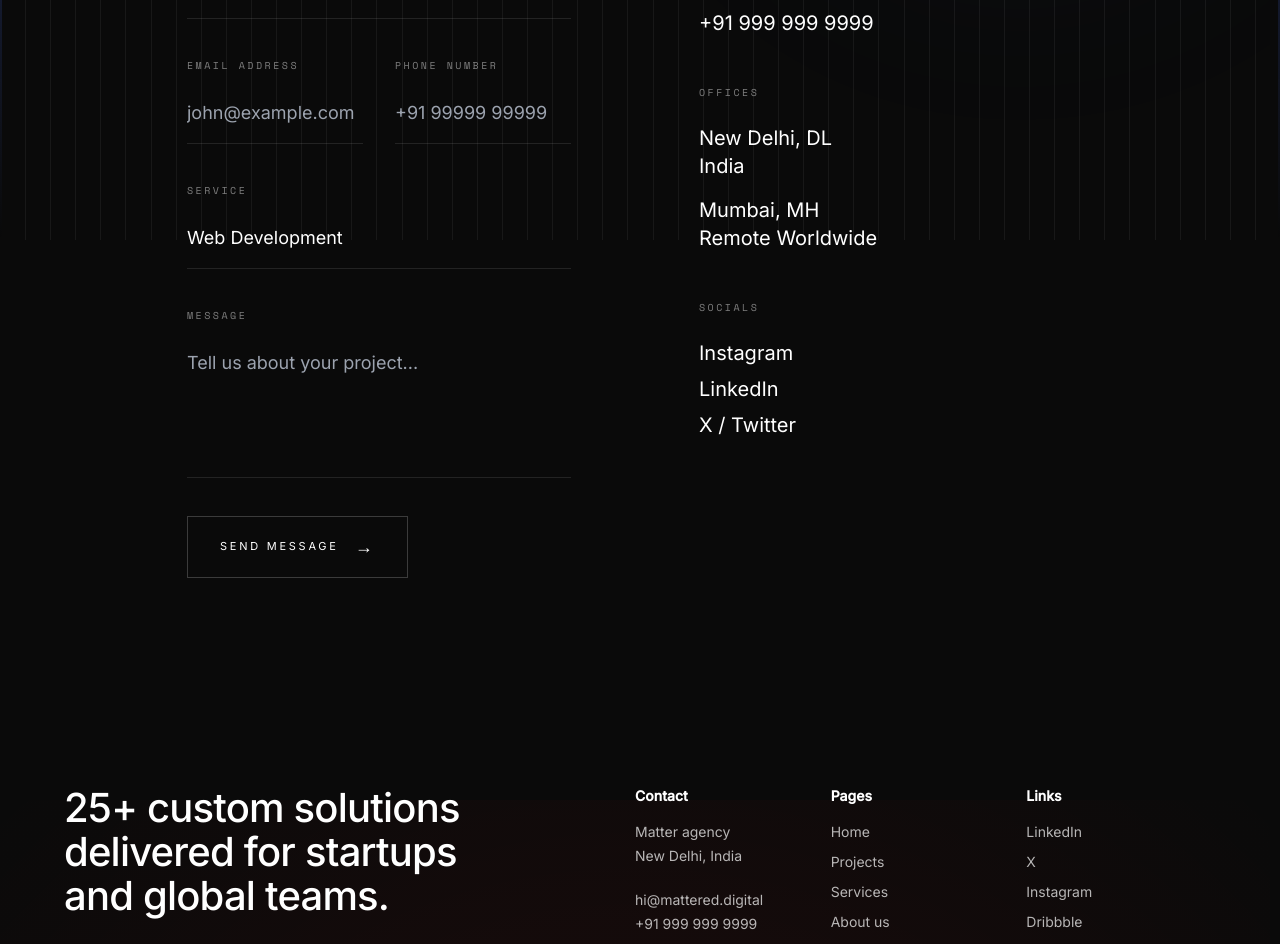
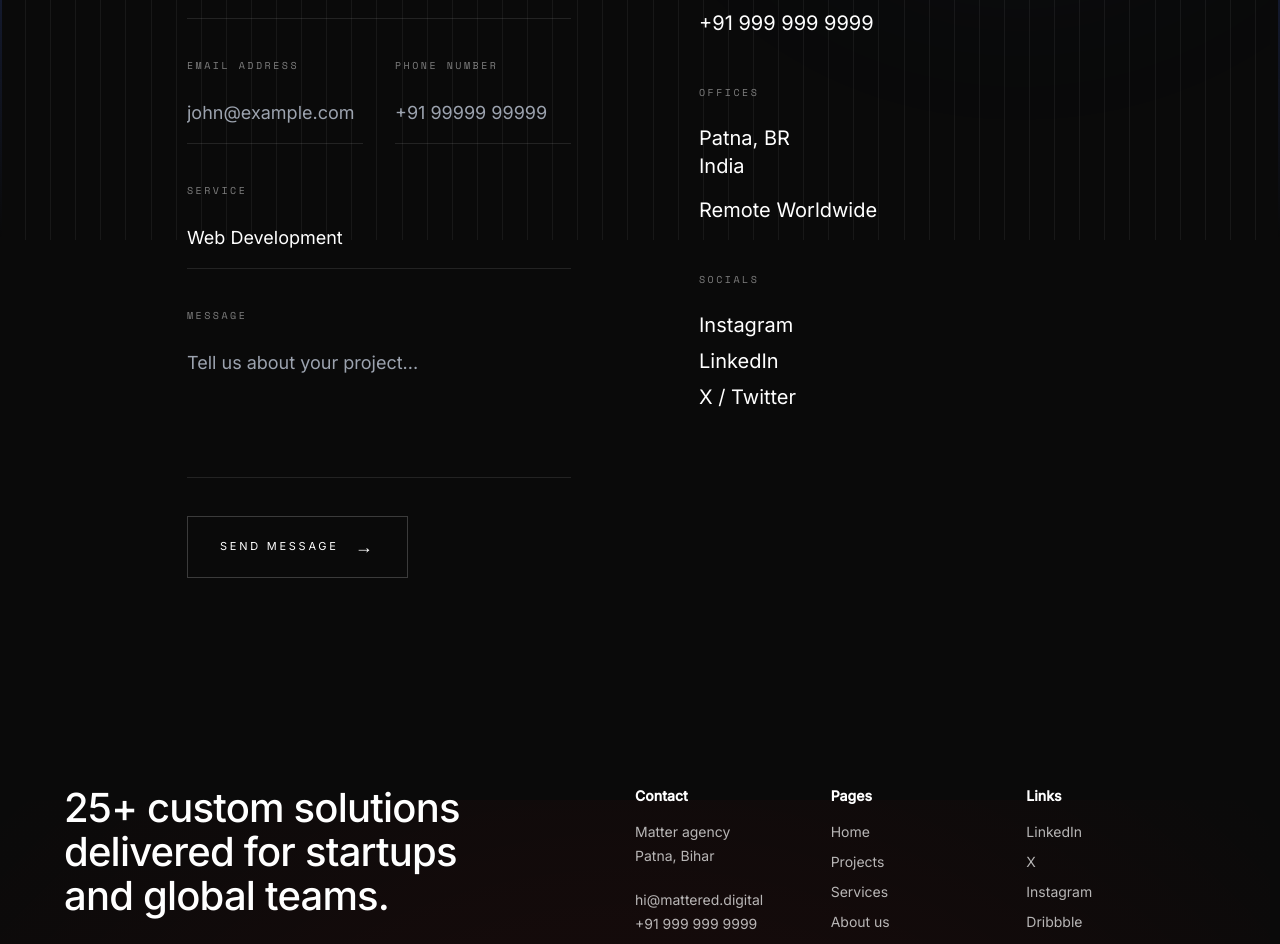
Before and after one commit to mattered-digital/Mattereddigital, a Next.js app: page /contact in a window 1280 px wide. Shown: the part 560-1504 px from the top of the page. Built offline with nearby package versions, Linux system fonts and the light colour scheme.

Commit message:
chore: update office location to Patna and simplify contact information section

```diff
--- a/app/contact/page.tsx
+++ b/app/contact/page.tsx
@@ -195,8 +195,8 @@ export default function ContactPage() {
                 <section>
                   <h3 className="text-[10px] uppercase tracking-widest text-gray-light/60 font-mono mb-6">Offices</h3>
                   <div className="space-y-4">
-                    <p className="text-xl">New Delhi, DL<br/>India</p>
-                    <p className="text-xl">Mumbai, MH<br/>Remote Worldwide</p>
+                    <p className="text-xl">Patna, BR<br/>India</p>
+                    <p className="text-xl">Remote Worldwide</p>
                   </div>
                 </section>
 
--- a/components/Footer.tsx
+++ b/components/Footer.tsx
@@ -86,7 +86,7 @@ export default function Footer() {
               <h4 className="mb-4 font-semibold text-white">Contact</h4>
               <div className="flex flex-col gap-1 text-white/70">
                 <p>Matter agency</p>
-                <p>New Delhi, India</p>
+                <p>Patna, Bihar</p>
               </div>
             </div>
             <div className="flex flex-col gap-1 text-white/70">
--- a/components/Hero.tsx
+++ b/components/Hero.tsx
@@ -219,7 +219,7 @@ export default function Hero() {
 
         <div className="hero-intro-mobile md:hidden flex flex-col gap-[2px] mt-8 text-[11px] sm:text-[12px] font-mono tracking-wide text-white/80">
           <span className="hero-element opacity-0">hi@mattered.digital</span>
-          <span className="hero-element opacity-0">New Delhi, IST 2024</span>
+          <span className="hero-element opacity-0">Patna, IST 2024</span>
           <div className="h-4"></div>
           <p className="hero-element opacity-0 leading-relaxed max-w-[260px] text-white">
             Matter® is a digital agency specializing in custom web solutions and high-impact marketing strategies.
```
